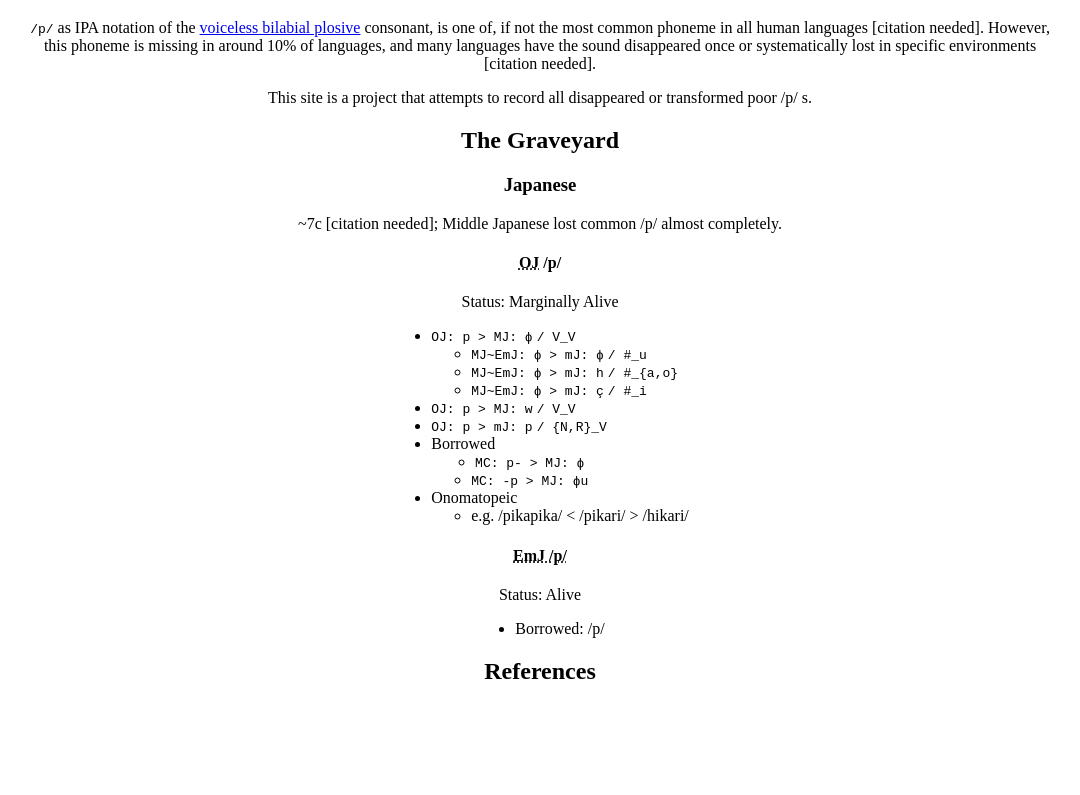
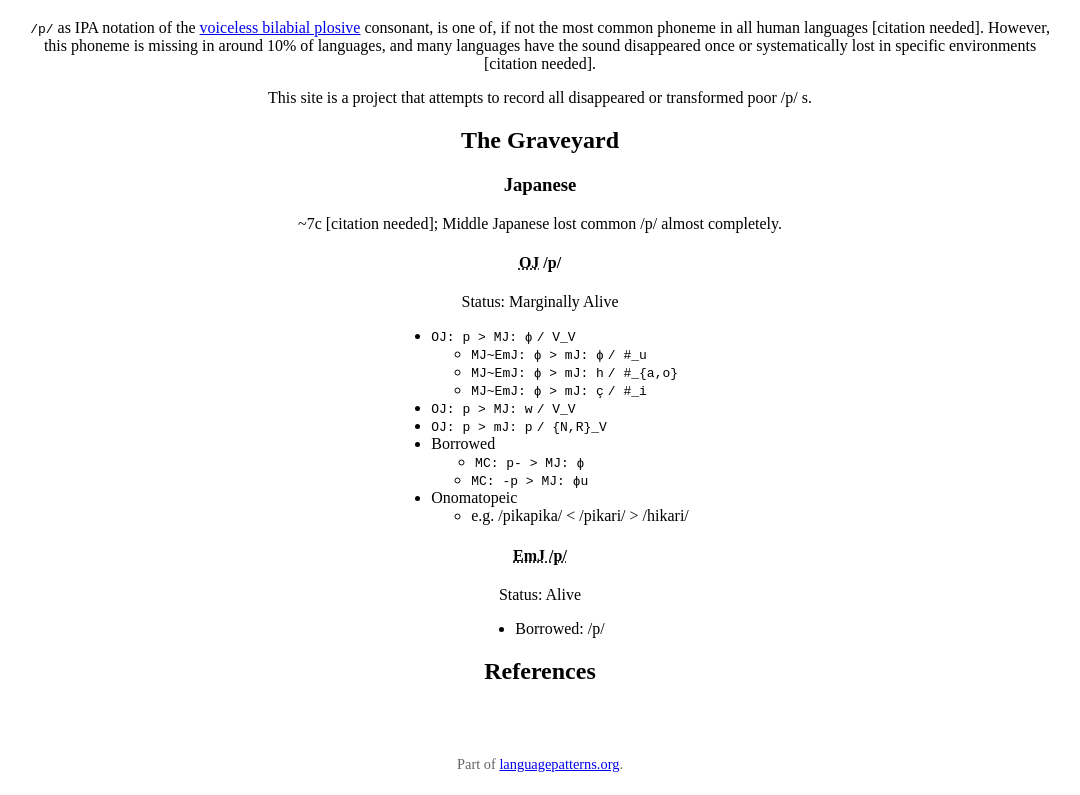
Before and after one commit to mkpoli/p-graveyard, a SvelteKit app: page / in a window 1280 px wide. Shown: the part 608-1403 px from the top of the page, without its empty margins (100-1180 px from the left). Before the commit the page ends 1329 px from the top, so only its background shows below. Built offline with nearby package versions, Linux system fonts and the light colour scheme.

Commit message:
content: link footer to languagepatterns.org

```diff
--- a/src/routes/+page.svelte
+++ b/src/routes/+page.svelte
@@ -88,6 +88,10 @@
 	<h2>References</h2>
 </main>
 
+<footer>
+	Part of <a href="https://languagepatterns.org">languagepatterns.org</a>.
+</footer>
+
 <style>
 	main {
 		padding: 0.5em;
@@ -150,4 +154,12 @@
 	li {
 		width: fit-content;
 	}
+
+	footer {
+		margin-top: 2em;
+		padding: 1em;
+		text-align: center;
+		font-size: 0.9em;
+		color: #666;
+	}
 </style>
```
